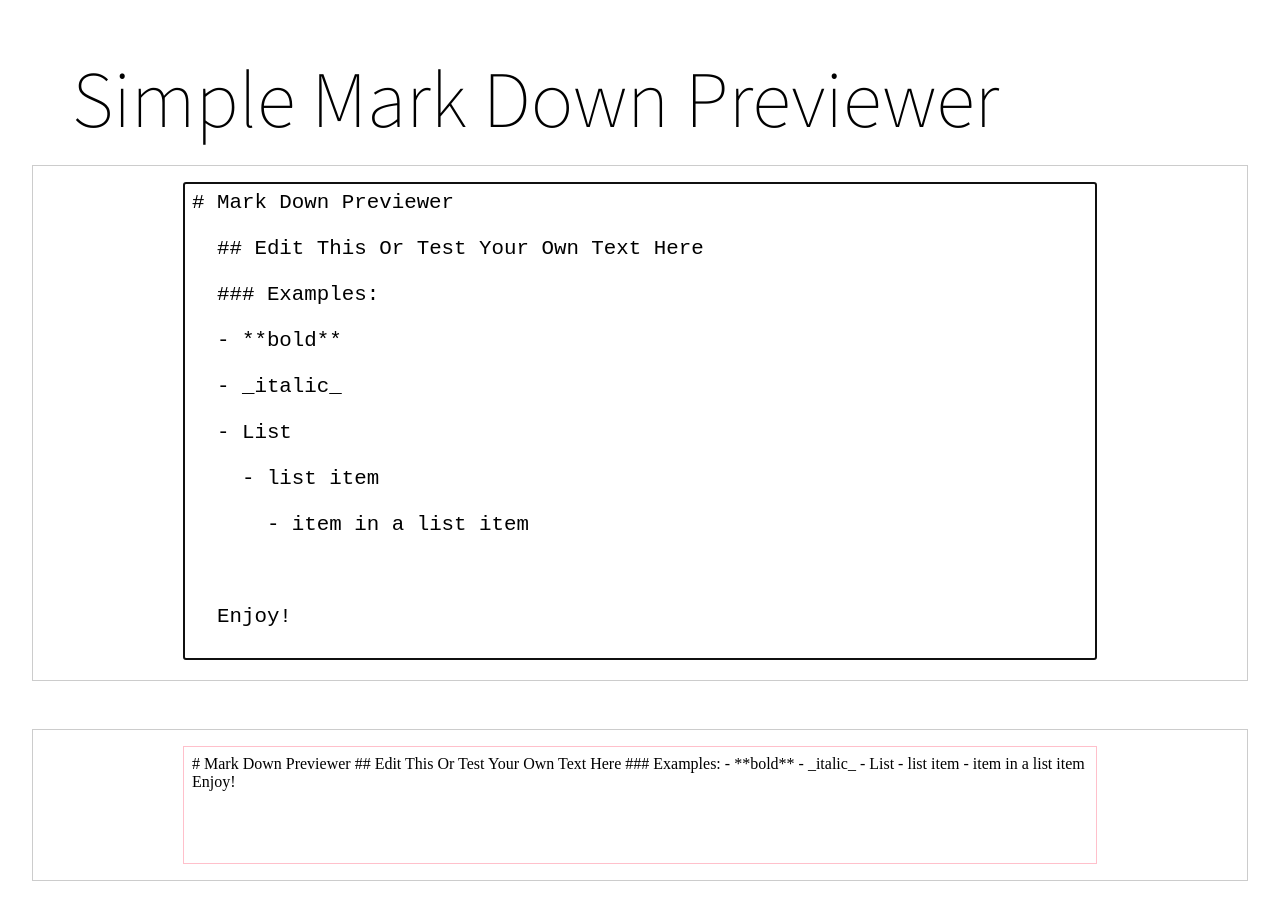
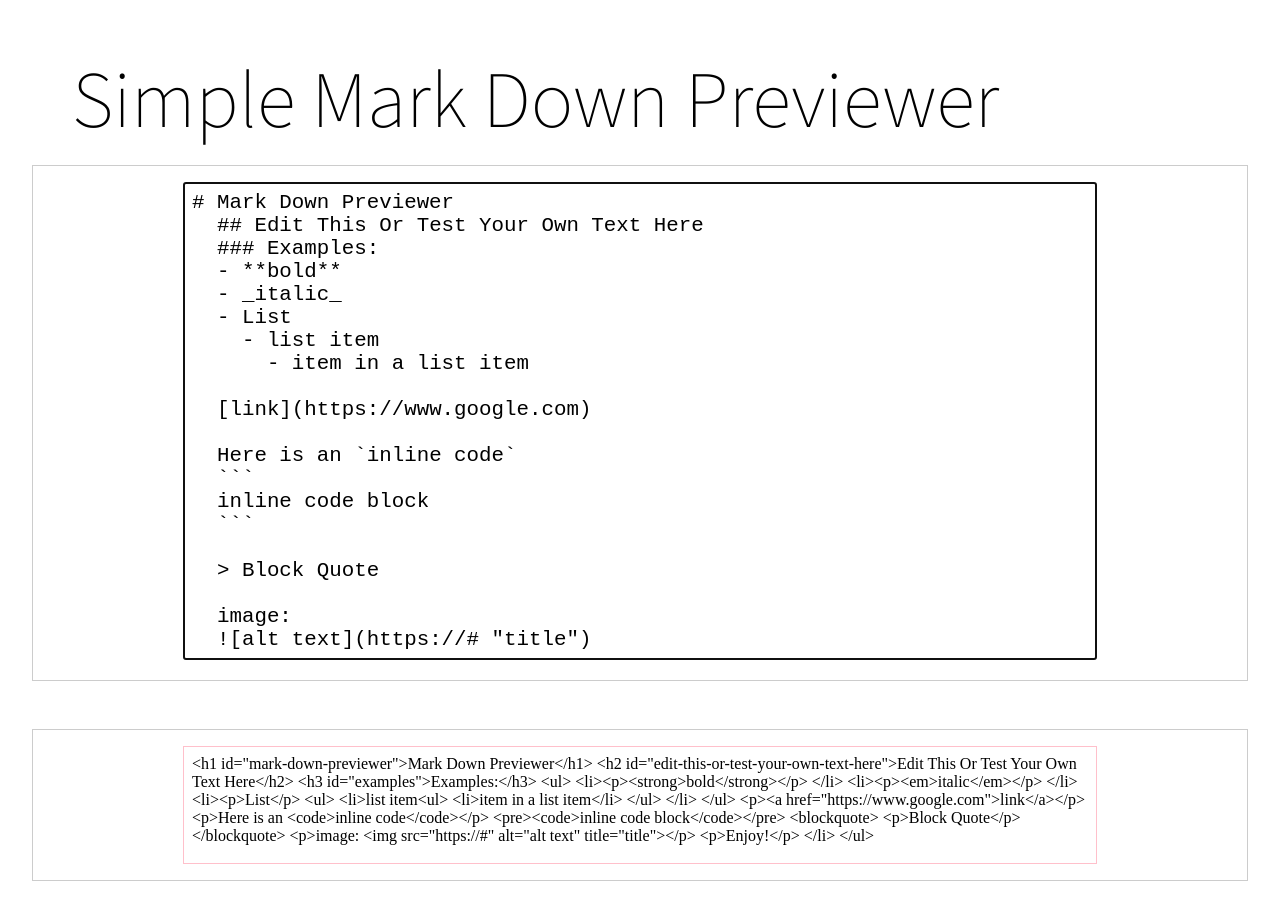
Before and after one commit to AyumiOsawa/freeCodeCamp, a React (Create React App) app in the folder front-end_library_project/markdown_previewer/: page / in a window 1280 px wide. Built offline with nearby package versions, Linux system fonts and the light colour scheme.

Commit message:
mark down parser added

```diff
--- a/front-end_library_project/markdown_previewer/package.json
+++ b/front-end_library_project/markdown_previewer/package.json
@@ -7,6 +7,7 @@
     "@testing-library/jest-dom": "^4.2.4",
     "@testing-library/react": "^9.3.2",
     "@testing-library/user-event": "^7.1.2",
+    "marked": "^1.2.7",
     "react": "^17.0.1",
     "react-dom": "^17.0.1",
     "react-redux": "^7.1.3",
--- a/front-end_library_project/markdown_previewer/src/features/input/Input.js
+++ b/front-end_library_project/markdown_previewer/src/features/input/Input.js
@@ -16,6 +16,7 @@ export default function Input() {
       className="input__box"
     >
       <textarea
+        id="editor"
         className="input__textarea"
         rows="20"
         autoFocus="autofocus"
--- a/front-end_library_project/markdown_previewer/src/features/input/inputSlice.js
+++ b/front-end_library_project/markdown_previewer/src/features/input/inputSlice.js
@@ -1,17 +1,27 @@
 import { createSlice } from '@reduxjs/toolkit';
 
-const initialState = [
-  `# Mark Down Previewer\n
-  ## Edit This Or Test Your Own Text Here\n
-  ### Examples:\n
-  - **bold**\n
-  - _italic_\n
-  - List\n
-    - list item\n
-      - item in a list item\n
-  \n
+const initialState = `# Mark Down Previewer
+  ## Edit This Or Test Your Own Text Here
+  ### Examples:
+  - **bold**
+  - _italic_
+  - List
+    - list item
+      - item in a list item
+
+  [link](https://www.google.com)
+
+  Here is an \`inline code\`
+  \`\`\`
+  inline code block
+  \`\`\`
+
+  > Block Quote
+
+  image:
+  ![alt text](https://# "title")
+
   Enjoy!`
-];
 
 export const inputSlice = createSlice({
   name: 'input',
--- a/front-end_library_project/markdown_previewer/src/features/preview/Preview.js
+++ b/front-end_library_project/markdown_previewer/src/features/preview/Preview.js
@@ -2,17 +2,25 @@ import React from 'react';
 import { useSelector } from 'react-redux';
 import { selectInput } from '../input/inputSlice';
 import './Preview.css';
+const marked = require("marked");
+let preview;
+
+document.addEventListener('DOMContentLoaded', () => {
+  preview = document.getElementById('preview');
+})
 
 export default function Preview() {
   const input = useSelector(selectInput);
+  const html = marked(input);
 
   return (
     <div
       className="preview__box">
       <div
+        id="preview"
         className="preview__display"
       >
-      {input}
+      {html}
       </div>
     </div>
   );
```
Also changed, not shown: 2 other files (tests, documents, lock files or other folders).
